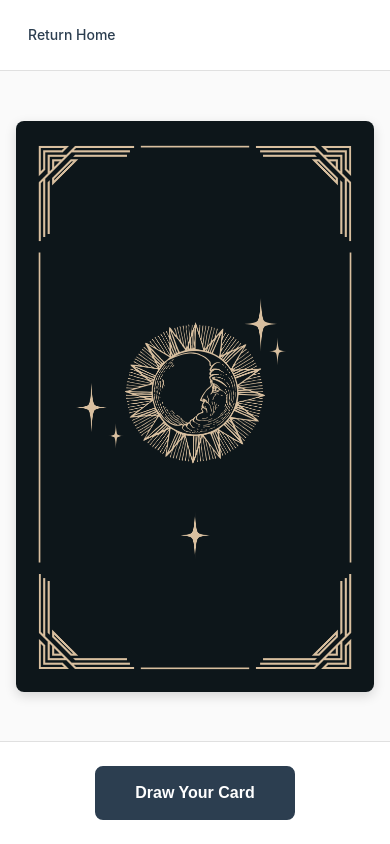
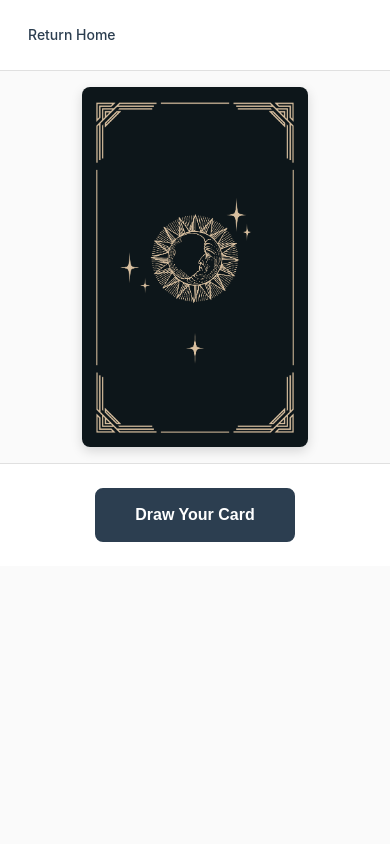
Before and after one commit to kmcths/aqa-app, a plain HTML site: page index.html in a window 390 px wide. Drawn offline with Linux system fonts and the light colour scheme.

Commit message:
Implement responsive card styles in styles.css
Added responsive styles for card display and container.

```diff
--- a/styles.css
+++ b/styles.css
@@ -391,3 +391,44 @@ body {
     white-space: nowrap;
     border-width: 0;
 }
+/* Responsive card sizing */
+.card-display {
+  flex: 0 0 auto;
+  min-height: 0;
+  padding: 20px 16px;
+}
+
+.card-container {
+  width: 100%;
+  max-width: 300px;
+  margin-inline: auto;
+}
+
+.card-image {
+  display: block;
+  width: auto;
+  height: auto;
+  max-width: 100%;
+  max-height: min(460px, 52svh);
+  margin-inline: auto;
+  aspect-ratio: auto;
+  object-fit: contain;
+}
+
+.scroll-indicator {
+  margin-top: 12px;
+}
+
+@media (max-width: 600px) {
+  .card-display {
+    padding: 16px 12px;
+  }
+
+  .card-container {
+    max-width: 240px;
+  }
+
+  .card-image {
+    max-height: min(360px, 45svh);
+  }
+}
```
